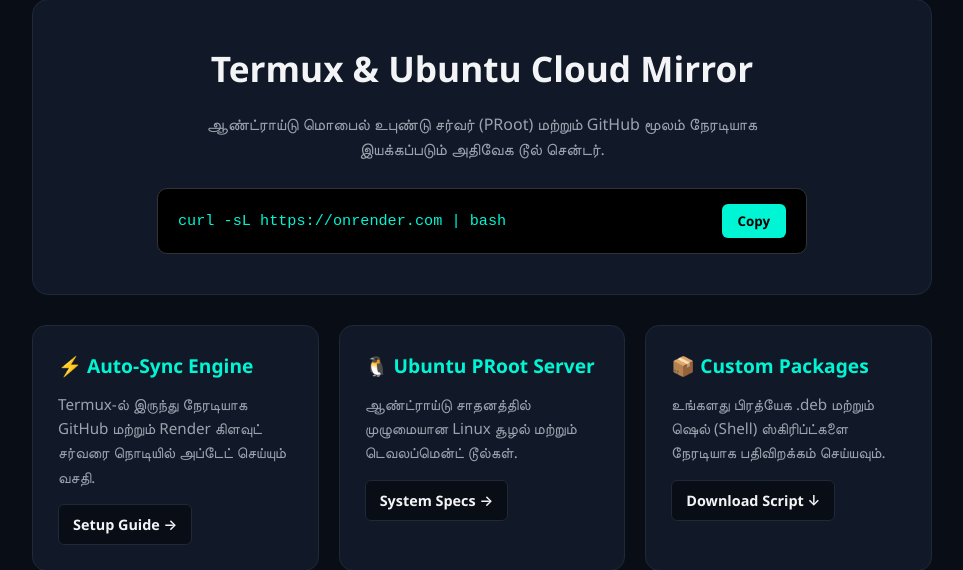
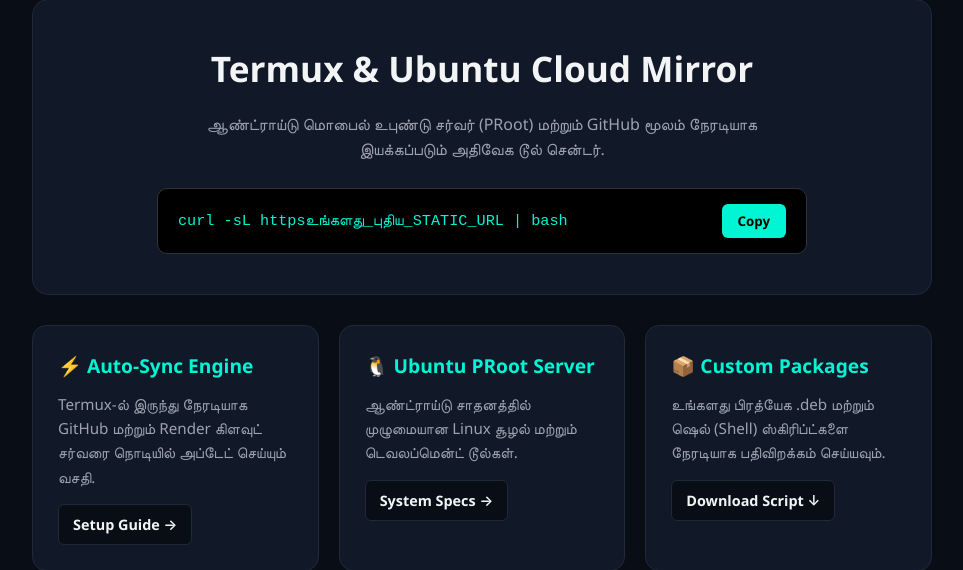
Before and after one commit to panamthevai/panam, a Flask app: page / in a window 1280 px wide. Shown: the part 130-700 px from the top of the page, without its empty margins (158-1121 px from the left). Run offline with Flask 3, Linux system fonts and the light colour scheme.

Commit message:
Update static site URL

```diff
--- a/index.html
+++ b/index.html
@@ -210,7 +210,7 @@
         <p>ஆண்ட்ராய்டு மொபைல் உபுண்டு சர்வர் (PRoot) மற்றும் GitHub மூலம் நேரடியாக இயக்கப்படும் அதிவேக டூல் சென்டர்.</p>
 
         <div class="terminal-box">
-            <span class="terminal-code" id="cmdText">curl -sL https://onrender.com | bash</span>
+            <span class="terminal-code" id="cmdText">curl -sL httpsஉங்களது_புதிய_STATIC_URL | bash</span>
             <button class="copy-btn" onclick="copyCommand()" id="copyBtn">Copy</button>
         </div>
     </section>
--- a/templates/index.html
+++ b/templates/index.html
@@ -210,7 +210,7 @@
         <p>ஆண்ட்ராய்டு மொபைல் உபுண்டு சர்வர் (PRoot) மற்றும் GitHub மூலம் நேரடியாக இயக்கப்படும் அதிவேக டூல் சென்டர்.</p>
 
         <div class="terminal-box">
-            <span class="terminal-code" id="cmdText">curl -sL https://onrender.com | bash</span>
+            <span class="terminal-code" id="cmdText">curl -sL httpsஉங்களது_புதிய_STATIC_URL | bash</span>
             <button class="copy-btn" onclick="copyCommand()" id="copyBtn">Copy</button>
         </div>
     </section>
```
